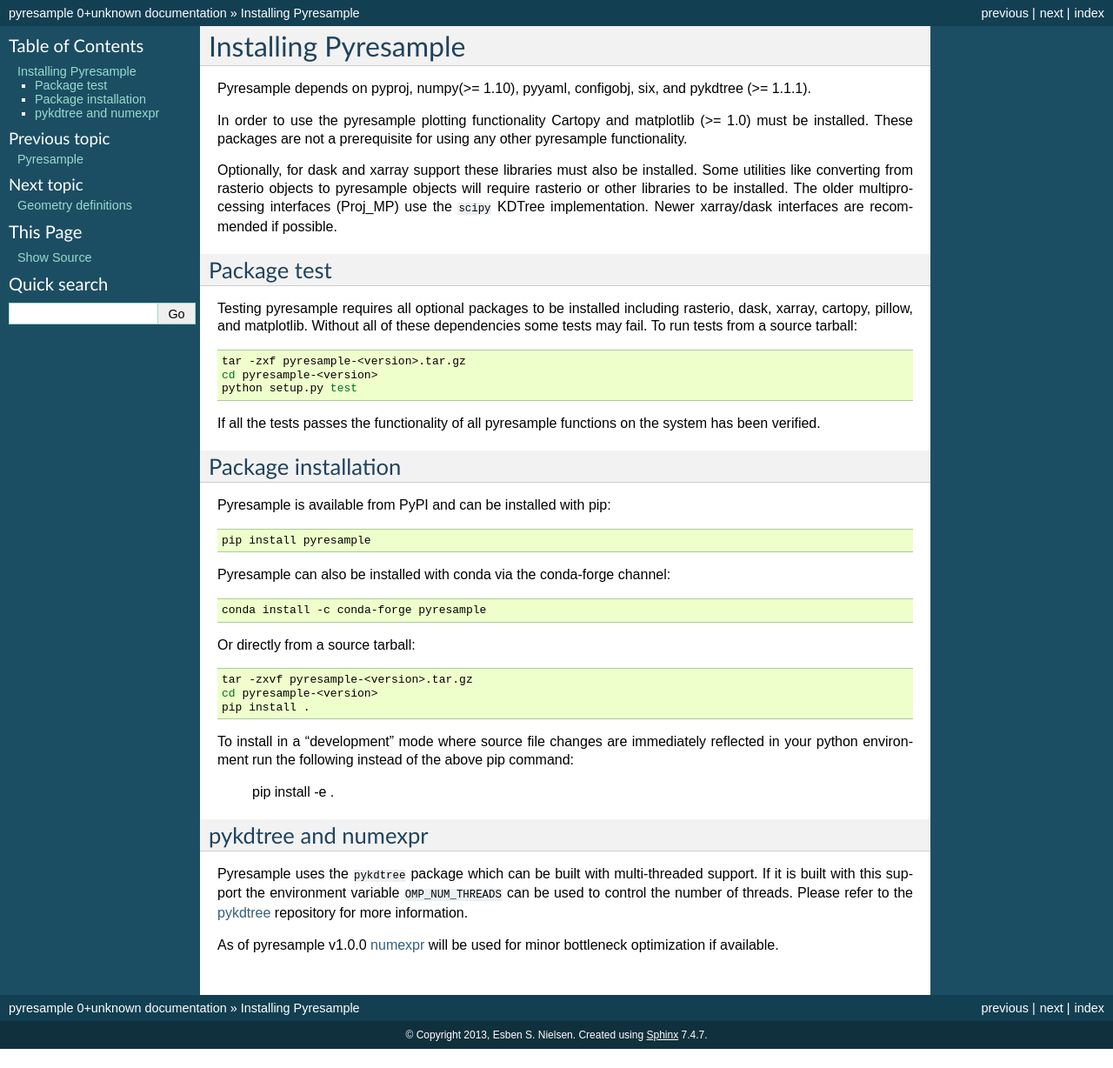
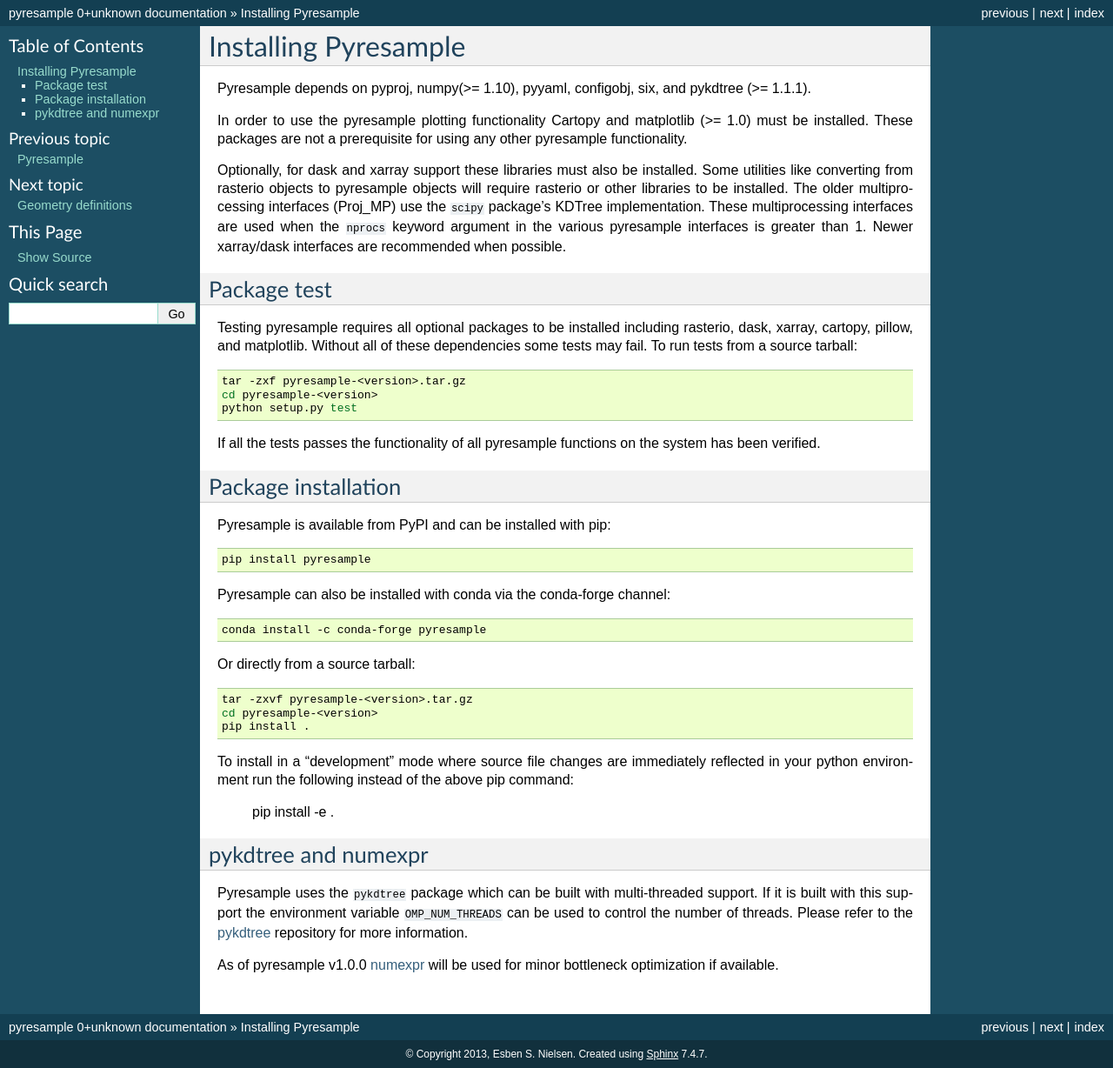
Before and after one commit to pytroll/pyresample, a Sphinx documentation site: the page built from docs/source/installation.rst, in a window 1280 px wide. Shown: the whole page at 87% size. Built offline with Sphinx 7.4.7, drawn with Linux system fonts in a browser that asks for light colours; before the commit the page ends 1206 px from its top, so only the background shows below that.

Commit message:
Update installation instructions to more clearly mention scipy

```diff
--- a/docs/source/installation.rst
+++ b/docs/source/installation.rst
@@ -1,16 +1,20 @@
 Installing Pyresample
 =====================
 
-Pyresample depends on pyproj, numpy(>= 1.10), pyyaml, configobj, six, and pykdtree (>= 1.1.1).
+Pyresample depends on pyproj, numpy(>= 1.10), pyyaml, configobj, six,
+and pykdtree (>= 1.1.1).
 
-In order to use the pyresample plotting functionality Cartopy and matplotlib (>= 1.0) must be installed.
-These packages are not a prerequisite for using any other pyresample functionality.
+In order to use the pyresample plotting functionality Cartopy and
+matplotlib (>= 1.0) must be installed. These packages are not a prerequisite
+for using any other pyresample functionality.
 
 Optionally, for dask and xarray support these libraries must also be installed.
 Some utilities like converting from rasterio objects to pyresample objects
 will require rasterio or other libraries to be installed. The older
-multiprocessing interfaces (Proj_MP) use the ``scipy`` KDTree implementation.
-Newer xarray/dask interfaces are recommended if possible.
+multiprocessing interfaces (Proj_MP) use the ``scipy`` package's KDTree
+implementation. These multiprocessing interfaces are used when the ``nprocs``
+keyword argument in the various pyresample interfaces is greater than 1.
+Newer xarray/dask interfaces are recommended when possible.
 
 Package test
 ************
@@ -57,7 +61,6 @@
 
     pip install -e .
 
-
 pykdtree and numexpr
 ********************
 
```
